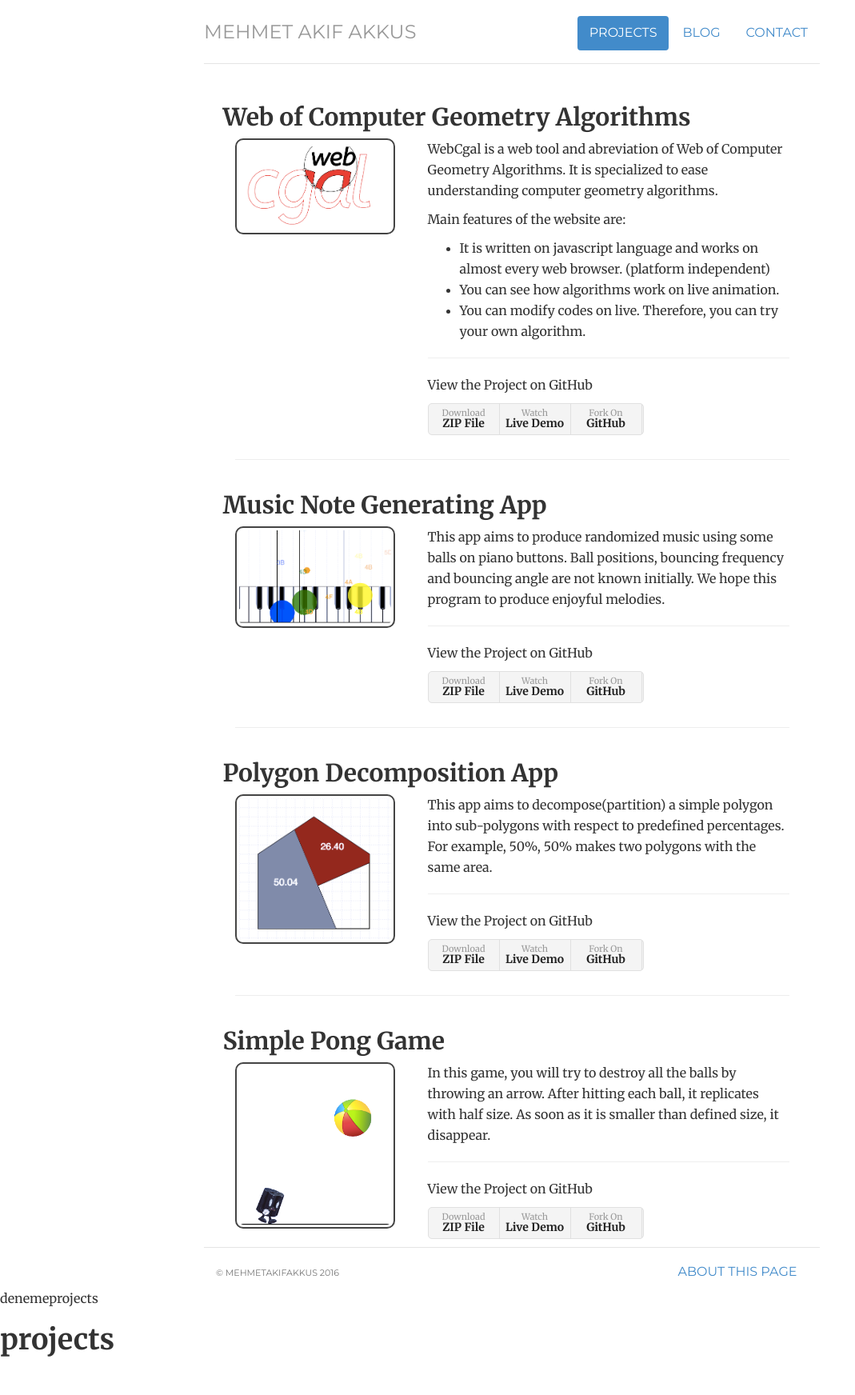
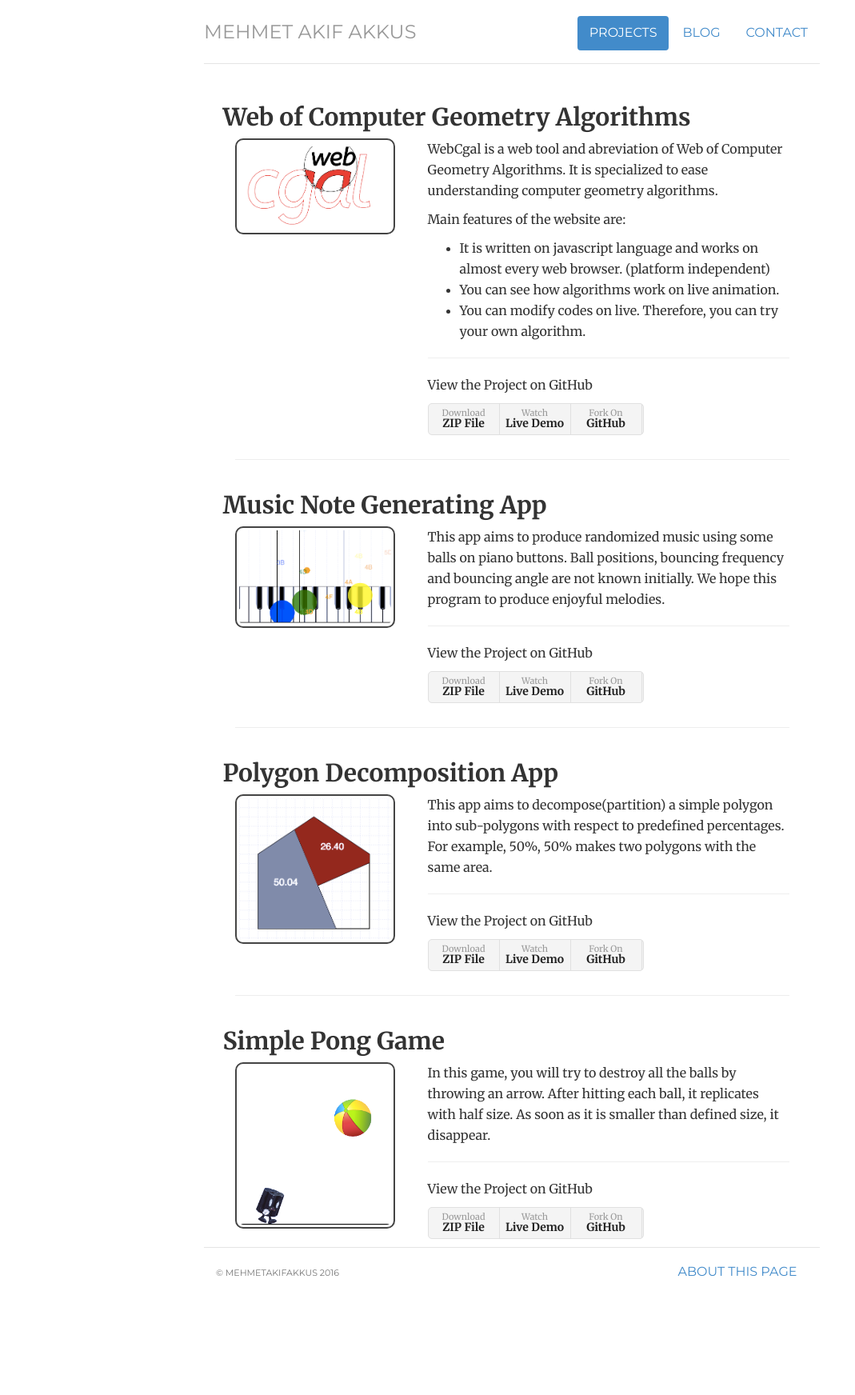
Before and after one commit to mehmetakifakkus/mehmetakifakkus.github.io, a Jekyll site: the page built from projects/index.html, in a window 1280 px wide. Shown: the whole page at 80% size, without its empty margins (0-1069 px from the left). Built offline with Jekyll 4.4.1, drawn with Linux system fonts in a browser that asks for light colours; after the commit the page ends 1652 px from its top, so only the background shows below that; some of the changed lines change nothing that is shown.

Commit message:
Update default.html

```diff
--- a/_layouts/default.html
+++ b/_layouts/default.html
@@ -59,10 +59,6 @@
 
 <script>
 document.getElementById("{{page.link}}_page").className = "active";
-	document.write('deneme');
-	document.write('{{ page.link }}');
-
-		</script>
-	<h1>{{ page.link }}</h1>
+</script>
 </body>
 </html>
```
